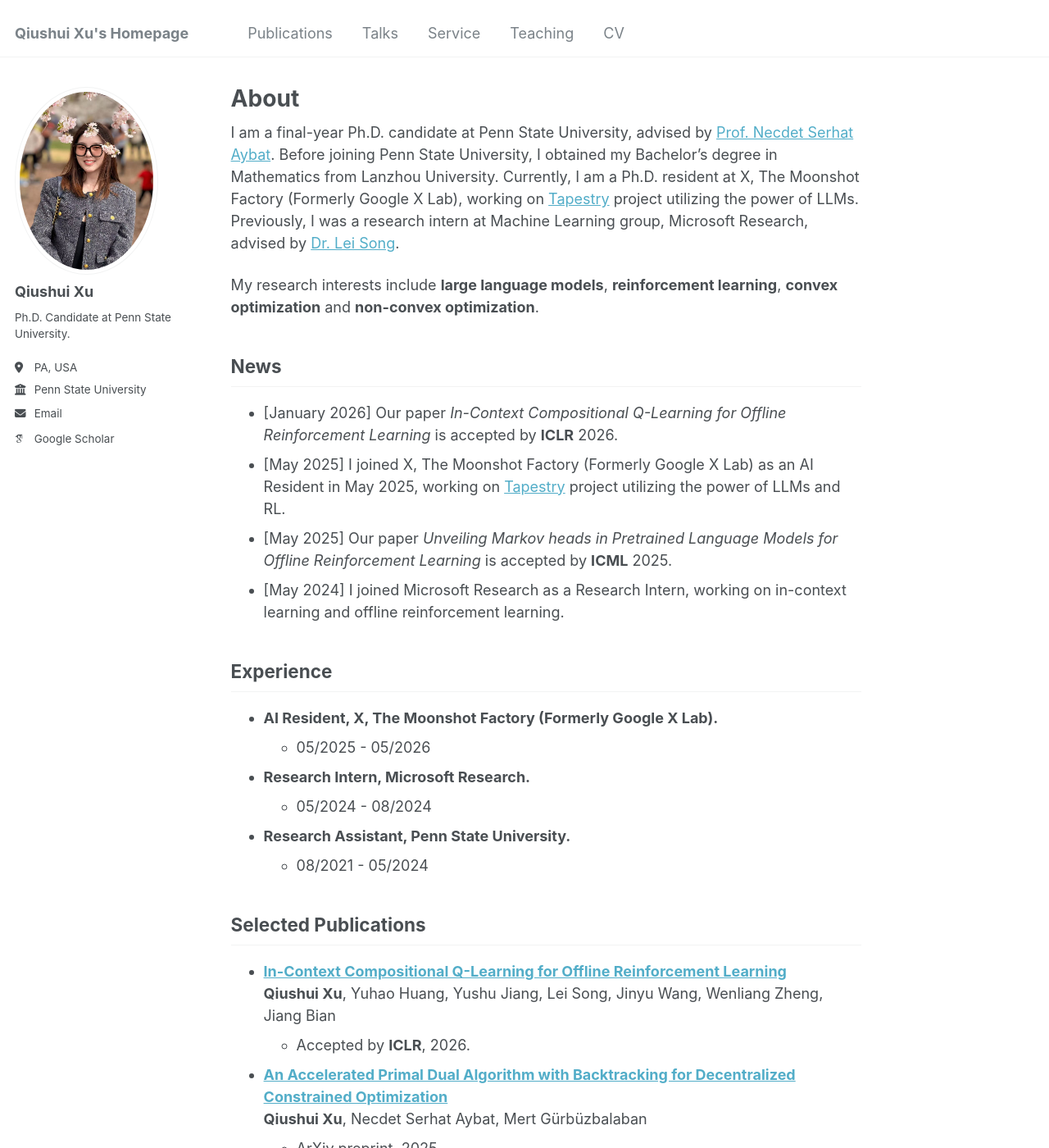
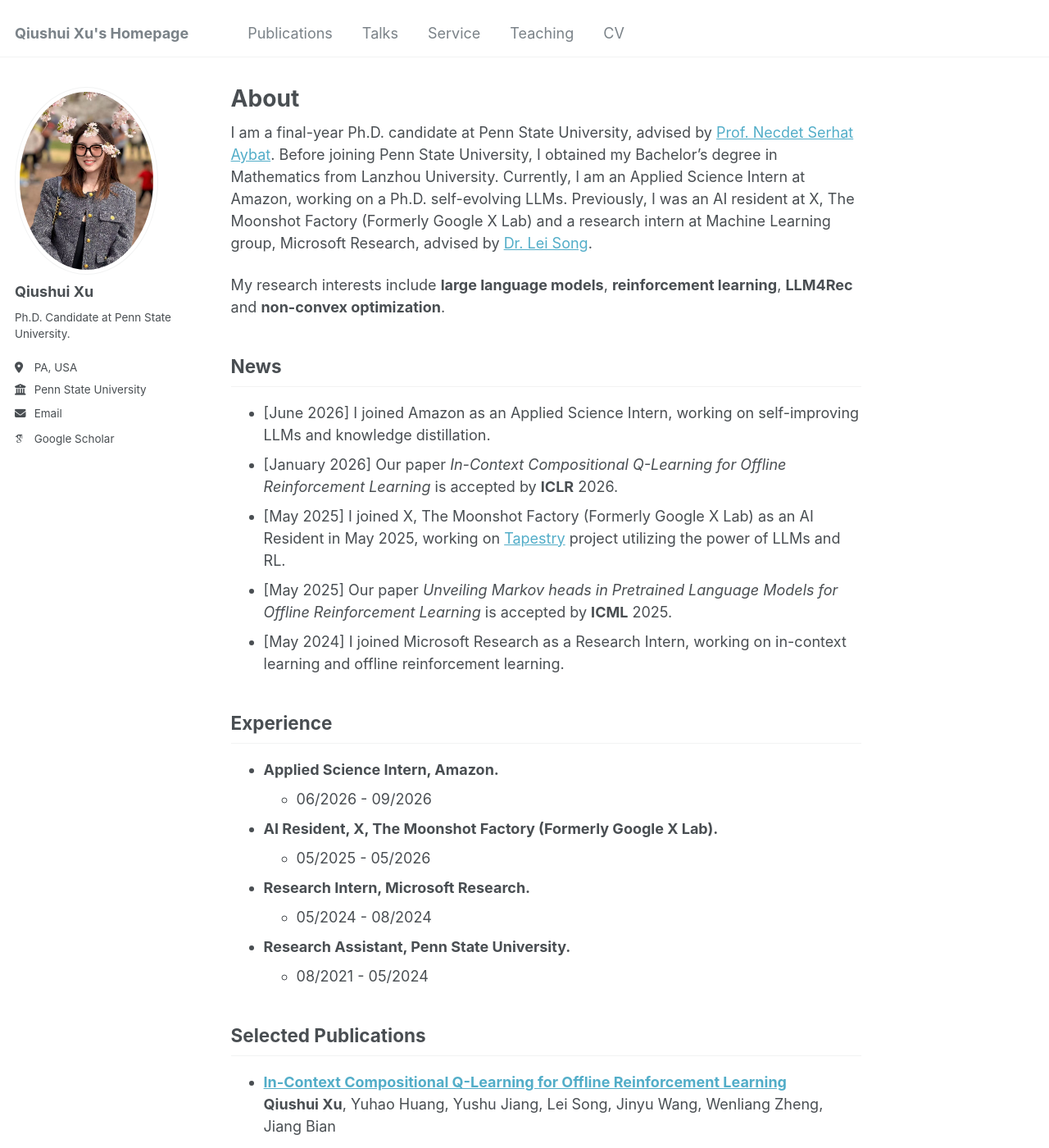
Before and after one commit to Qiushui-Xu/Qiushui-Xu.github.io, a Jekyll site: the page built from _pages/about.md, in a window 1280 px wide and 1400 px high. Shown: the whole window at 82% size. Built offline with Jekyll 4.4.1, drawn with Linux system fonts in a browser that asks for light colours; some web fonts are replaced.

Commit message:
June 26 update

```diff
--- a/_pages/about.md
+++ b/_pages/about.md
@@ -7,17 +7,23 @@ redirect_from:
   - /about.html
 ---
 
-I am a final-year Ph.D. candidate at Penn State University, advised by [Prof. Necdet Serhat Aybat](https://nsaybat.org/). Before joining Penn State University, I obtained my Bachelor's degree in Mathematics from Lanzhou University. Currently, I am a Ph.D. resident at X, The Moonshot Factory (Formerly Google X Lab), working on [Tapestry](https://x.company/projects/tapestry/) project utilizing the power of LLMs. Previously, I was a research intern at Machine Learning group, Microsoft Research, advised by [Dr. Lei Song](https://www.microsoft.com/en-us/research/people/lesong/).
+I am a final-year Ph.D. candidate at Penn State University, advised by [Prof. Necdet Serhat Aybat](https://nsaybat.org/). Before joining Penn State University, I obtained my Bachelor's degree in Mathematics from Lanzhou University. Currently, I am an Applied Science Intern at Amazon, working on a Ph.D. self-evolving LLMs. Previously, I was an AI resident at X, The Moonshot Factory (Formerly Google X Lab) and a research intern at Machine Learning group, Microsoft Research, advised by [Dr. Lei Song](https://www.microsoft.com/en-us/research/people/lesong/).
 
-My research interests include **large language models**, **reinforcement learning**, **convex optimization** and **non-convex optimization**.
+My research interests include **large language models**, **reinforcement learning**, **LLM4Rec** and **non-convex optimization**.
 
 ## News
+
+- [June 2026] I joined Amazon as an Applied Science Intern, working on self-improving LLMs and knowledge distillation.
 - [January 2026] Our paper *In-Context Compositional Q-Learning for Offline Reinforcement Learning* is accepted by **ICLR** 2026.
 - [May 2025] I joined X, The Moonshot Factory (Formerly Google X Lab) as an AI Resident in May 2025, working on [Tapestry](https://x.company/projects/tapestry/) project utilizing the power of LLMs and RL.
 - [May 2025] Our paper *Unveiling Markov heads in Pretrained Language Models for Offline Reinforcement Learning* is accepted by **ICML** 2025.
 - [May 2024] I joined Microsoft Research as a Research Intern, working on in-context learning and offline reinforcement learning.
 
 ## Experience
+
+- **Applied Science Intern, Amazon.**
+  - 06/2026 - 09/2026
+
 - **AI Resident, X, The Moonshot Factory (Formerly Google X Lab).**
   - 05/2025 - 05/2026
 
```
